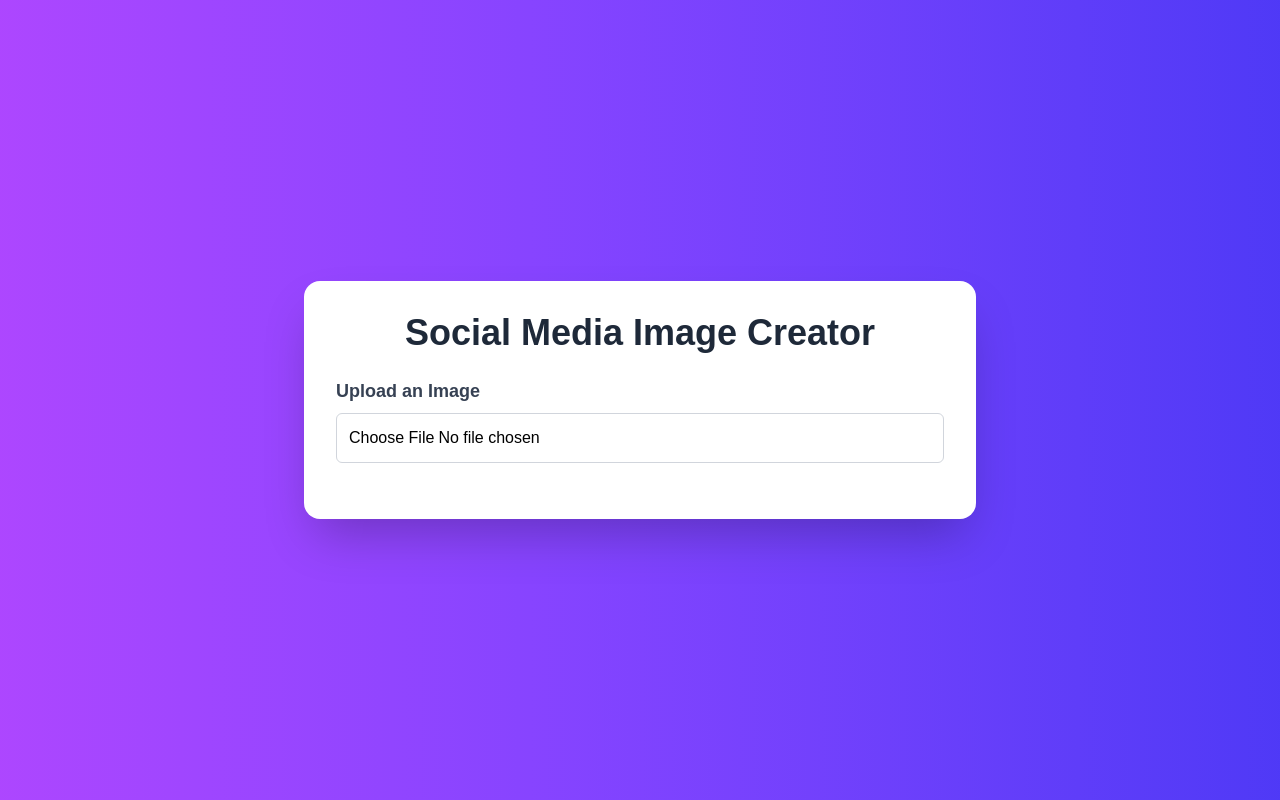
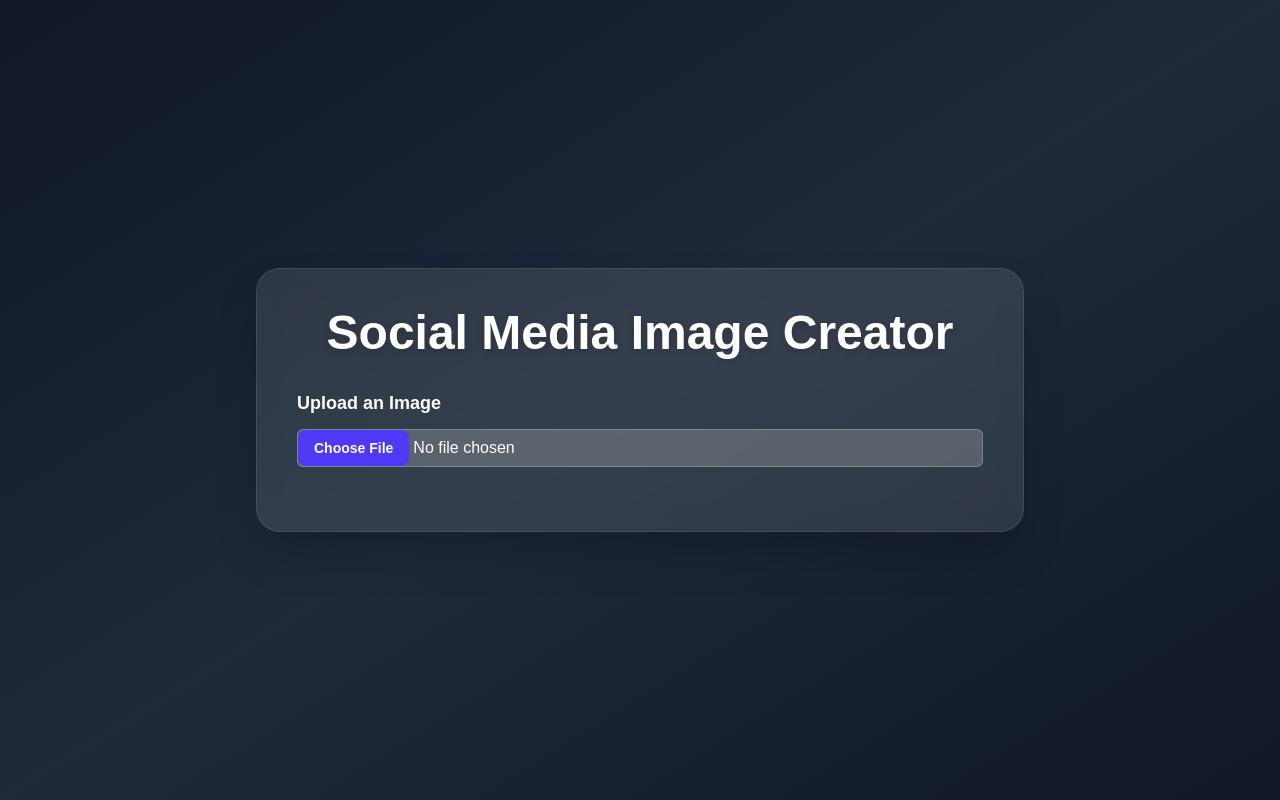
Before and after one commit to MR-SHIV-SHARMA/my-ai-saas, a Next.js app: page /social-share in a window 1280 px wide. Built offline with nearby package versions, Linux system fonts and the light colour scheme.

Commit message:
feat: enhance SocialShare component with improved styling and remove debug logs

```diff
--- a/src/components/SocialShare.jsx
+++ b/src/components/SocialShare.jsx
@@ -8,30 +8,20 @@ const socialFormats = {
   "Instagram Square (1:1)": { width: 1080, height: 1080 },
   "Instagram Portrait (4:5)": { width: 1080, height: 1350 },
   "Instagram Story (9:16)": { width: 1080, height: 1920 },
-
   "Facebook Post (1.91:1)": { width: 1200, height: 630 },
   "Facebook Cover (205:78)": { width: 820, height: 312 },
   "Facebook Story (9:16)": { width: 1080, height: 1920 },
-
   "Twitter Post (16:9)": { width: 1200, height: 675 },
   "Twitter Header (3:1)": { width: 1500, height: 500 },
-
   "LinkedIn Post (1.91:1)": { width: 1200, height: 627 },
   "LinkedIn Banner (4:1)": { width: 1584, height: 396 },
-
   "YouTube Thumbnail (16:9)": { width: 1280, height: 720 },
   "YouTube Channel Banner (2560x1440)": { width: 2560, height: 1440 },
-
   "Pinterest Pin (2:3)": { width: 1000, height: 1500 },
-
   "Snapchat Story (9:16)": { width: 1080, height: 1920 },
-
   "TikTok Video Cover (9:16)": { width: 1080, height: 1920 },
-
   "Threads Post (4:5)": { width: 1080, height: 1350 },
-
   "Reddit Banner (5:1)": { width: 1920, height: 384 },
-
   "Tumblr Graphic (16:9)": { width: 1280, height: 720 },
   "WhatsApp Status (9:16)": { width: 1080, height: 1920 },
   "Medium Post Image (4:3)": { width: 1200, height: 900 },
@@ -63,7 +53,6 @@ export default function SocialShare() {
 
       const data = await response.json();
       setUploadedImage(data.publicId);
-      console.log("Uploaded Image Public ID:", data.publicId);
     } catch (error) {
       console.error(error);
       alert("Failed to upload image");
@@ -75,11 +64,7 @@ export default function SocialShare() {
   const getFormattedImageUrl = () => {
     if (!uploadedImage) return null;
     const { width, height } = socialFormats[selectedFormat];
-
-    const transformedUrl = `https://res.cloudinary.com/${cloudName}/image/upload/w_${width},h_${height},c_fill,g_auto/${uploadedImage}.png`;
-
-    console.log("Transformed Image URL:", transformedUrl);
-    return transformedUrl;
+    return `https://res.cloudinary.com/${cloudName}/image/upload/w_${width},h_${height},c_fill,g_auto/${uploadedImage}.png`;
   };
 
   const handleDownload = () => {
@@ -99,25 +84,25 @@ export default function SocialShare() {
   };
 
   return (
-    <div className="min-h-screen flex items-center justify-center bg-gradient-to-r from-purple-500 to-indigo-600 p-6">
-      <div className="bg-white shadow-2xl rounded-2xl p-8 max-w-2xl w-full">
-        <h1 className="text-4xl font-extrabold text-center text-gray-800 mb-6">
+    <div className="min-h-screen flex items-center justify-center bg-gradient-to-br from-gray-900 via-gray-800 to-gray-900 px-6 py-10">
+      <div className="bg-white/10 backdrop-blur-md border border-white/10 shadow-2xl rounded-3xl p-10 max-w-3xl w-full text-white">
+        <h1 className="text-5xl font-extrabold text-center mb-8 drop-shadow-md">
           Social Media Image Creator
         </h1>
 
         <div className="mb-6">
-          <label className="block text-lg font-semibold text-gray-700 mb-2">
+          <label className="block text-lg font-semibold mb-3">
             Upload an Image
           </label>
           <input
             type="file"
             onChange={handleFileUpload}
-            className="file-input text-black file-input-bordered file-input-primary w-full p-3 border border-gray-300 rounded-md focus:outline-none focus:ring-2 focus:ring-indigo-500"
+            className="w-full file:px-4 file:py-2 file:rounded-lg file:border-0 file:text-sm file:font-semibold file:bg-indigo-600 file:text-white hover:file:bg-indigo-700 border border-gray-300/30 rounded-md bg-white/20 text-white placeholder-gray-300"
           />
         </div>
 
         {isUploading && (
-          <div className="text-center my-4 text-indigo-600 font-medium">
+          <div className="text-center my-4 text-indigo-400 font-medium animate-pulse">
             Uploading...
           </div>
         )}
@@ -125,37 +110,36 @@ export default function SocialShare() {
         {uploadedImage && (
           <>
             <div className="mb-6">
-              <label className="block text-lg font-semibold text-gray-700 mb-2">
+              <label className="block text-lg font-semibold mb-3">
                 Select Social Media Format
               </label>
               <select
-                className="w-full text-black p-3 border border-gray-300 rounded-md focus:outline-none focus:ring-2 focus:ring-indigo-500"
+                className="w-full bg-white/20 text-white border border-gray-300/30 rounded-md p-3 focus:outline-none focus:ring-2 focus:ring-indigo-500"
                 value={selectedFormat}
                 onChange={(e) => setSelectedFormat(e.target.value)}
               >
                 {Object.keys(socialFormats).map((format) => (
-                  <option key={format} value={format}>
+                  <option key={format} value={format} className="text-black">
                     {format}
                   </option>
                 ))}
               </select>
             </div>
 
-            <div className="relative bg-gray-100 p-4 rounded-md shadow-md flex justify-center">
+            <div className="relative bg-white/10 p-4 rounded-xl shadow-inner border border-white/10 flex justify-center">
               <img
                 ref={imageRef}
                 src={getFormattedImageUrl()}
                 alt="Formatted for social media"
                 width={socialFormats[selectedFormat].width}
                 height={socialFormats[selectedFormat].height}
-                className="rounded-md shadow-lg"
-                onLoad={() => console.log("Image Loaded")}
+                className="rounded-xl shadow-lg"
               />
             </div>
 
-            <div className="flex justify-center mt-6">
+            <div className="flex justify-center mt-8">
               <button
-                className="px-6 py-3 text-white font-bold bg-indigo-600 rounded-md hover:bg-indigo-700 transition-all"
+                className="px-6 py-3 text-white font-bold bg-gradient-to-r from-indigo-500 to-purple-500 rounded-xl hover:from-indigo-600 hover:to-purple-600 transition-all"
                 onClick={handleDownload}
               >
                 Download for {selectedFormat}
```
